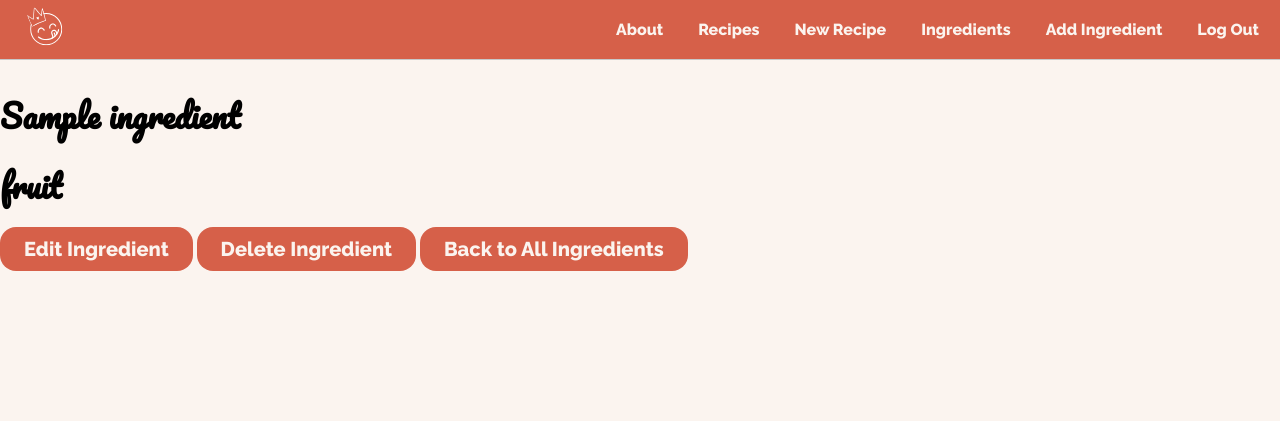
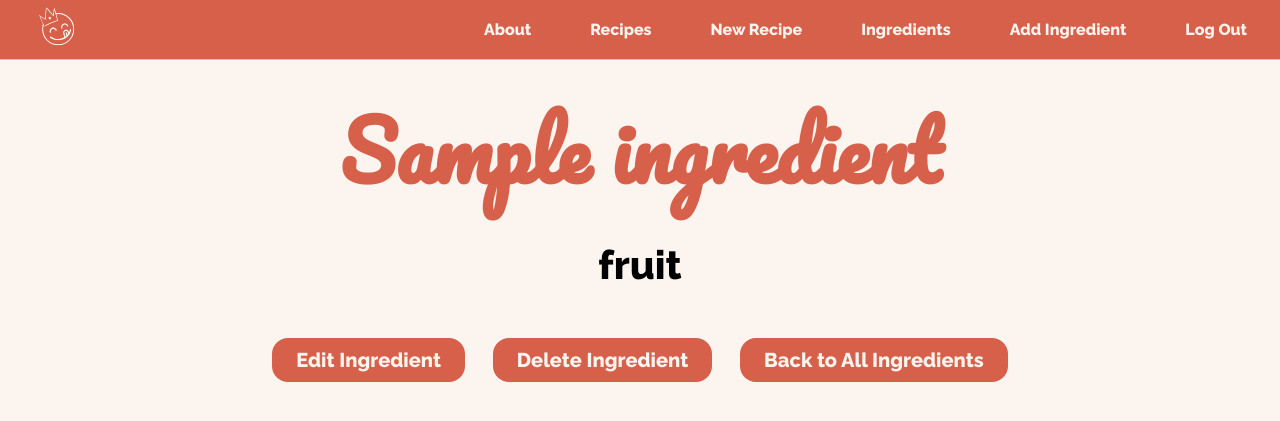
Before and after one commit to brooklinlee/recipe-organizer, a Django app: page /ingredients/1/ in a window 1280 px wide. Shown: the top 421 px of the page. Run offline with Django 4.2, Linux system fonts and the light colour scheme; a user stored in the database is signed in; tables that the repository leaves empty hold one stand-in row (values such as "Sample post").

Commit message:
style ingredient detail page

```diff
--- a/main_app/static/css/recipes/ingredients/ingredient-detail.css
+++ b/main_app/static/css/recipes/ingredients/ingredient-detail.css
@@ -0,0 +1,24 @@
+main {
+  display: flex;
+  flex-direction: column;
+  justify-content: center;
+  align-items: center;
+}
+
+h1 {
+  color: var(--primary);
+  font-size: 80px;
+  text-align: center;
+  margin-top: 0;
+}
+
+h3 {
+  font-weight: 800;
+  font-size: 40px;
+  text-align: center;
+  margin-bottom: 50px;
+}
+
+a {
+  margin: 10px 12px;
+}
--- a/main_app/templates/main_app/ingredient_detail.html
+++ b/main_app/templates/main_app/ingredient_detail.html
@@ -5,15 +5,15 @@
 <link
   rel="stylesheet"
   type="text/css"
-  href="{% static 'css/ingredients/ingredient_detail.css' %}"
+  href="{% static 'css/recipes/ingredients/ingredient-detail.css' %}"
   />
 {% endblock %}
 
 {% block content %}
 
 <h1>{{ ingredient.name }} </h1>
-<h1>{{ ingredient.food_group }} </h1>
-
+<h3>{{ ingredient.food_group }} </h3>
+<div class="btn-cont">
   <a href="{% url 'ingredient-update' pk=ingredient.pk %}">
     <button>Edit Ingredient</button>
   </a>
@@ -24,5 +24,7 @@
     <button>Back to All Ingredients</button>
   </a>
 
+</div>
+
 
 {% endblock %}
```
Lines whose indentation alone changed are shown as unchanged.
